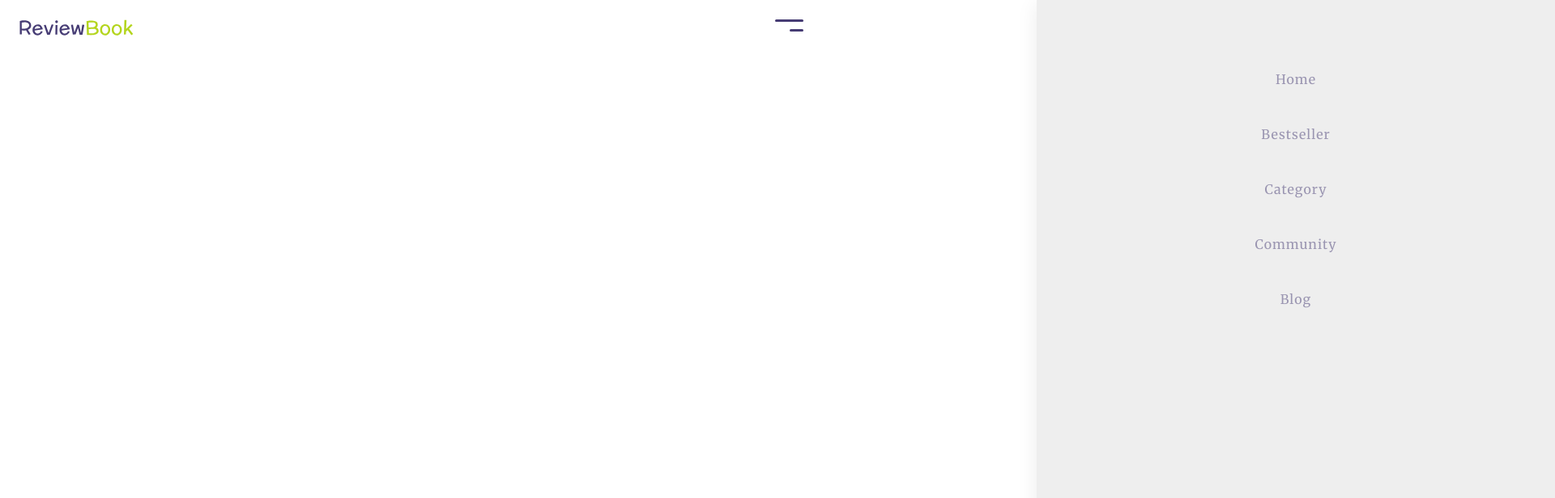
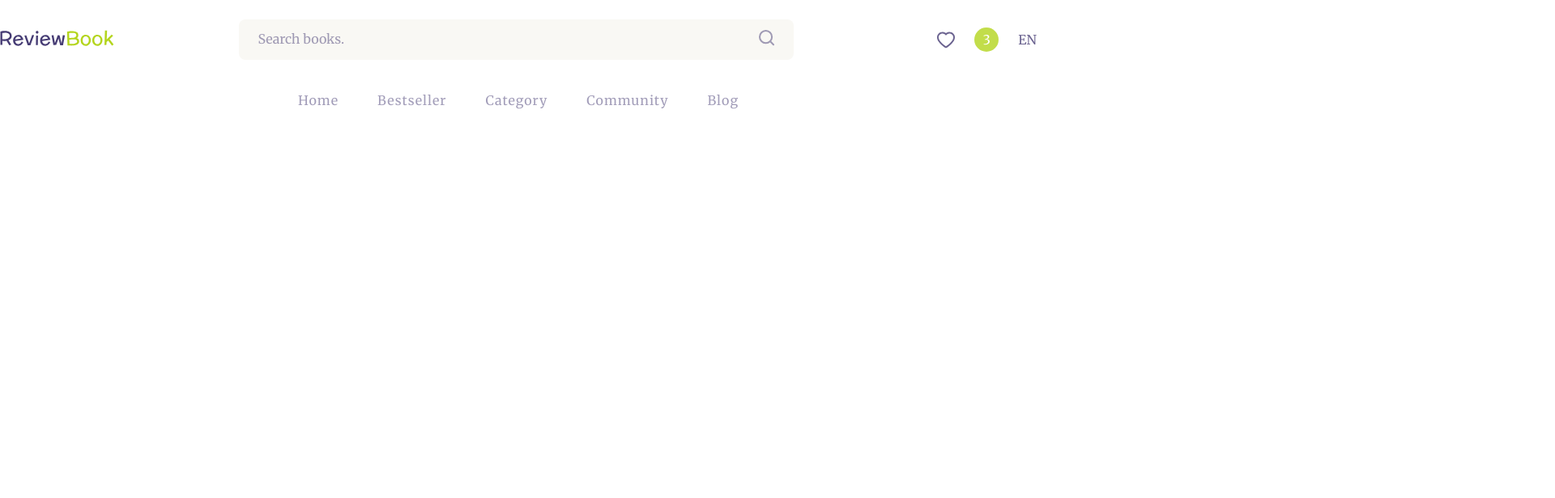
Before and after one commit to r03iuL/book-review, a plain HTML site: page index.html in a window 1280 px wide. Shown: the top 616 px of the page at 81% size, 1920 px wide, since content can reach past the window. Drawn offline with Linux system fonts and the light colour scheme.

Commit message:
ui(nav bar):make nav bar responsive for desktop

```diff
--- a/index.html
+++ b/index.html
@@ -5,7 +5,7 @@
     <meta name="viewport" content="width=device-width, initial-scale=1.0" />
     <title>Book Review</title>
     <link rel="stylesheet" href="style.css" />
-    <link rel="stylesheet" href="responsive.js" />
+    <link rel="stylesheet" href="responsive.css" />
   </head>
   <body>
     <!-- HEADER -->
@@ -14,7 +14,7 @@
 
         <!-- Nav left side -->
         <div class="nav-left">
-
+          <!-- Logo -->
           <a href="#"> <img src="img/logo.svg" alt="" /></a>
 
           <div class="search-bar">
@@ -23,7 +23,7 @@
               class="search-input"
               placeholder="Search books."
             />
-            <button class="saerch-btn">
+            <button class="search-btn">
               <img src="img/icon-search.svg" alt="" />
             </button>
           </div>
--- a/responsive.css
+++ b/responsive.css
@@ -1,22 +1,109 @@
 @media screen and (min-width: 992px) {
-  /*=============== LAYOUT
-  ===============*/
+  /* LAYOUT */
   .container {
-    max-width: 1200px;
-    margin: 0 auto;
+    max-width: 1280px;
+    margin: auto;
   }
 
-  /*=============== HEADER ===============*/
+  /* HEADER */
+  .search-bar,
+  .fav-section {
+    display: flex;
+  }
+  .nav-container {
+    display: block;
+  }
+  .search-bar {
+    flex: 1;
+    margin: 0 12%;
+  }
+  .nav-left {
+    display: flex;
+    flex-direction: row;
+    justify-content: space-between;
+    align-items: center;
+  }
 
-  /*=============== NAV ===============*/
+  .search-input {
+    background: var(--primary-color-bg);
+    padding: 1rem 1.5rem;
+    border-radius: 8px 0 0 8px;
+    /* border: 1px solid black; */
+    flex: 1;
+    font-size: var(--normal-font-size);
+  }
 
-  /*=============== Hero ===============*/
+  .search-input::placeholder {
+    color: var(--text-color);
+    font-family: var(--body-font);
+  }
 
-  /*=============== Popular Books ===============*/
+  .search-btn {
+    background: var(--primary-color-bg);
+    padding: 0 1.5rem;
+    /* border: 1px solid black; */
+    border-radius: 0 8px 8px 0;
+  }
 
-  /*=============== Recommended books ===============*/
+  .fav-section {
+    align-items: center;
+  }
 
-  /*=============== Testimonies ===============*/
+  .fav-section > * {
+    margin-left: 1.5rem;
+    cursor: pointer;
+    opacity: 0.8;
+    transition: opacity 0.2s cubic-bezier(0.075, 0.82, 0.165, 1);
+  }
 
-  /*=============== Footer ===============*/
+  .fav-section > * :hover {
+    opacity: 1;
+  }
+
+  .fav-number {
+    width: 30px;
+    height: 30px;
+    text-align: center;
+    line-height: 30px;
+    background: var(--secondary-color);
+    color: #fff;
+    border-radius: 50%;
+  }
+
+  .language {
+    color: var(--secondary-color-2);
+  }
+  /* NAV */
+  #hamburger-btn {
+    display: none;
+  }
+
+  .nav-menu {
+    position: static;
+    width: auto;
+    height: auto;
+    min-width: auto;
+    min-height: auto;
+    transform: translate(0);
+    box-shadow: none;
+  }
+
+  .nav-menu ul {
+    display: flex;
+    flex-direction: row;
+    justify-content: center;
+    align-items: center;
+    padding: 1rem;
+  }
+  /* Hero */
+
+  /* Hero */
+
+  /* Popular Books */
+
+  /* Recommended books */
+
+  /* Testimonies */
+
+  /* Footer */
 }
--- a/script.js
+++ b/script.js
@@ -1,13 +1,13 @@
 console.log("Script loaded");
 
-/*===== MENU =====*/
+/* MENU */
 const hamburger = document.getElementById('hamburger-btn');
 const navMenu = document.querySelector('.nav-container');
 
 hamburger.addEventListener('click',()=>{
     navMenu.classList.toggle('active');
 });
-/*===== GSAP ANIMATION =====*/
+/* GSAP ANIMATION */
 // NAV
 
 // Hero
--- a/style.css
+++ b/style.css
@@ -1,9 +1,11 @@
-/*=============== GOOGLE FONTS ===============*/
+/* File: styles.css — Core styles for Book Review */
+
+/* Section: Google Fonts */
 @import url("https://fonts.googleapis.com/css2?family=Merriweather:ital,wght@0,400;0,700;0,900;1,300;1,900&display=swap");
 
-/*=============== VARIABLES CSS ===============*/
+/* Section: CSS Variables (tokens) */
 :root {
-  /*========== Colors ==========*/
+  /* Colors */
   --primary-color: #fbf4e2;
   --primary-color-2: #ffc735;
   --primary-color-bg: #f9f8f4;
@@ -11,7 +13,8 @@
   --secondary-color-2: #463c74;
   --title-color: var(--secondary-color-2);
   --text-color: #463c7480;
-  /*========== Font and typography ==========*/
+
+  /* Typography scale */
   --body-font: "Merriweather", sans-serif;
   --biggest-font-size: 2rem;
   --h1-font-size: 1.5rem;
@@ -21,12 +24,12 @@
   --small-font-size: 0.813rem;
   --smaller-font-size: 0.75rem;
 
-  /*========== Font weight ==========*/
+  /* Font weight */
   --font-medium: 500;
   --font-semi-bold: 600;
   --font-black: 900;
 
-  /*========== Margenes ==========*/
+  /* Spacing scale */
   --m-0-25: 0.25rem;
   --m-0-5: 0.5rem;
   --m-0-75: 0.75rem;
@@ -35,12 +38,12 @@
   --m-2: 2rem;
   --m-2-5: 2.5rem;
 
-  /*========== Box Shadow and Border ==========*/
+  /* Effects */
   --shadow-1: 0 4px 24px 0 rgba(0, 0, 0, 0.08);
   --border-1: 1px solid rgba(0, 0, 0, 0.08);
 }
 
-/* Responsive typography */
+/* Section: Responsive typography (desktop ≥ 992px) */
 @media screen and (min-width: 992px) {
   :root {
     --biggest-font-size: 2.5rem;
@@ -53,7 +56,7 @@
   }
 }
 
-/*=============== BASE ===============*/
+/* Section: Base reset & elements */
 * {
   box-sizing: border-box;
   padding: 0;
@@ -101,7 +104,7 @@ button {
   font-size: var(--normal-font-size);
 }
 
-/*=============== REUSABLE CSS CLASSES ===============*/
+/* Section: Reusable classes */
 .container {
   max-width: 968px;
   margin-left: var(--m-1-5);
@@ -110,11 +113,22 @@ button {
 .section {
   padding: 2rem 1rem;
 }
-/*=============== LAYOUT ===============*/
+.primary-btn {
+  display: inline-block;
+  background-color: var(--secondary-color);
+  color: #fff;
+  padding: 1rem 2rem;
+  border-radius: 5px;
+  font-weight: var(--font-semi-bold);
+  box-shadow: var(--shadow-1);
+  transition: background-color 0.2s ease-in-out, box-shadow 0.2s ease-in-out;
+}
 
-/*=============== HEADER ===============*/
+/* Section: Layout */
 
-/*=============== NAV ===============*/
+/* Section: Header */
+
+/* Component: Navigation */
 header {
   position: relative;
 }
@@ -156,7 +170,7 @@ header {
 }
 
 .nav-menu {
-  background-color: rgba(0, 0, 0, 0.065);
+  background-color: rgba(255, 255, 255, 0.065);
   position: absolute;
   right: 0;
   top: 0;
@@ -167,7 +181,6 @@ header {
   box-shadow: var(--shadow-1);
   backdrop-filter: blur(15px);
   transform: translateX(100%);
-
 }
 
 .nav-container.active .nav-menu{
@@ -202,12 +215,13 @@ header {
    color: var(--title-color);
    border-color: var(--secondary-color-color);
 }
-/*=============== Hero ===============*/
 
-/*=============== Popular Books ===============*/
+/* Section: Hero */
 
-/*=============== Recommended books ===============*/
+/* Section: Popular Books */
 
-/*=============== Testimonies ===============*/
+/* Section: Recommended Books */
 
-/*=============== Footer ===============*/
+/* Section: Testimonies */
+
+/* Section: Footer */
```
